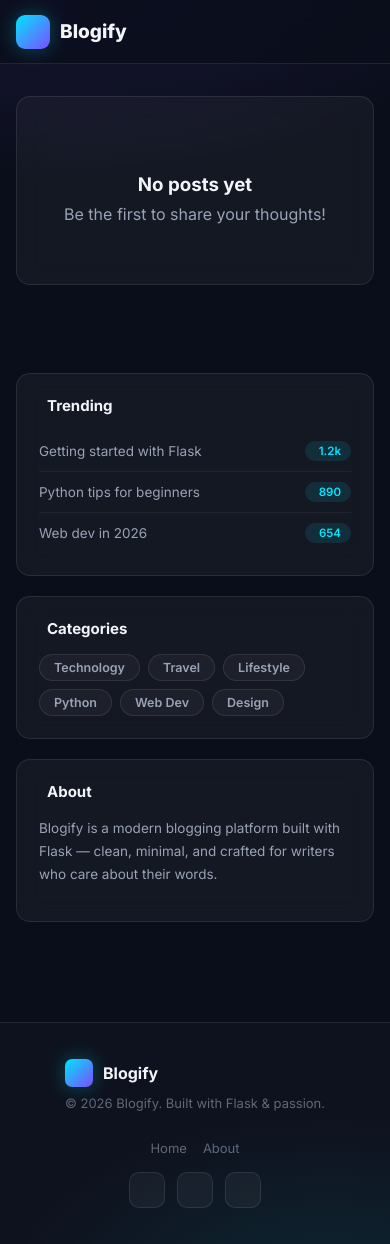
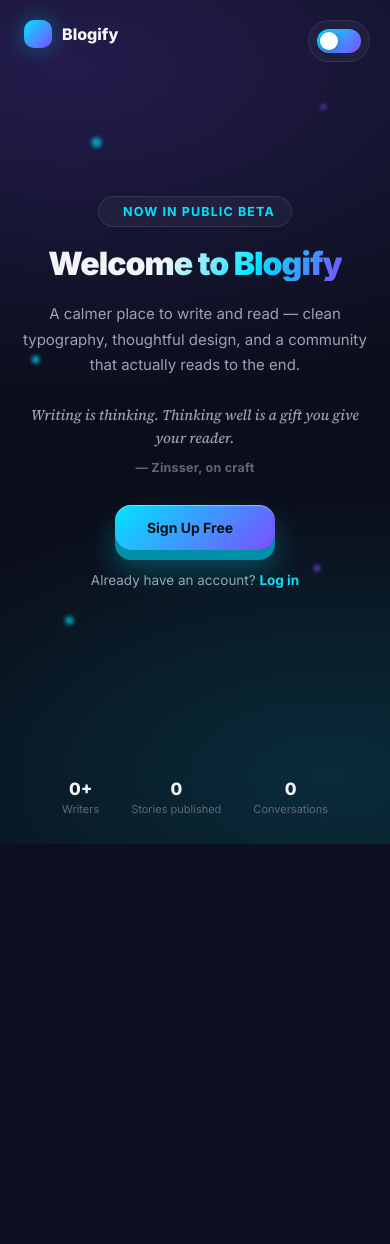
Before and after one commit to prasenjitshinde11/BLOGIFY, a Flask app: page / in a window 390 px wide. After the commit the page ends 844 px from the top, so only its background shows below. Run offline with Flask 3, Linux system fonts and the light colour scheme; some libraries are stand-ins or nearby versions.

Commit message:
Fixed the bugs and issues that are coming while login and sign and also modified the frontend UI , user interface

```diff
--- a/flaskblog/config.py
+++ b/flaskblog/config.py
@@ -3,7 +3,11 @@ import os
 
 class Config:
     SECRET_KEY = os.environ.get('SECRET_KEY', 'dev-fallback-change-in-production')
-    SQLALCHEMY_DATABASE_URI = 'sqlite:///site.db'
+    # Support DATABASE_URL from Render/Heroku; fix postgres:// prefix for SQLAlchemy
+    _db_url = os.environ.get('DATABASE_URL', 'sqlite:///site.db')
+    if _db_url.startswith('postgres://'):
+        _db_url = _db_url.replace('postgres://', 'postgresql://', 1)
+    SQLALCHEMY_DATABASE_URI = _db_url
     MAIL_SERVER = 'smtp.googlemail.com'
     MAIL_PORT = 587
     MAIL_USE_TLS = True
--- a/flaskblog/main/routes.py
+++ b/flaskblog/main/routes.py
@@ -1,6 +1,7 @@
 from flask import Blueprint
 from flask import render_template, request, Blueprint
-from flaskblog.models import Post
+from flask_login import current_user
+from flaskblog.models import Post, User, Comment
 from flaskblog.users.forms import DeleteForm
 
 main = Blueprint('main', __name__)
@@ -9,10 +10,22 @@ main = Blueprint('main', __name__)
 @main.route("/")
 @main.route("/home")
 def home():
+    # Show welcome landing page for visitors who aren't logged in
+    if not current_user.is_authenticated:
+        total_users = User.query.count()
+        total_posts = Post.query.count()
+        total_comments = Comment.query.count()
+        return render_template('welcome.html',
+                               total_users=total_users,
+                               total_posts=total_posts,
+                               total_comments=total_comments)
+
+    # Logged-in users see the regular post feed
     page = request.args.get('page', 1, type=int)
-    post = Post.query.order_by(Post.date_posted.desc()).paginate(page=page, per_page=2)
-    form =  DeleteForm()
+    post = Post.query.order_by(Post.date_posted.desc()).paginate(page=page, per_page=5)
+    form = DeleteForm()
     return render_template('home.html', posts=post, form=form)
+
 
 @main.route("/about")
 def about():
--- a/flaskblog/models.py
+++ b/flaskblog/models.py
@@ -43,6 +43,7 @@ class Post(db.Model):
     content = db.Column(db.Text, nullable=False)
     image_file = db.Column(db.String(20), nullable=True)
     user_id = db.Column(db.Integer, db.ForeignKey('user.id'), nullable=False)
+    comments = db.relationship('Comment', backref='post', lazy=True, cascade='all, delete-orphan')
 
     def __repr__(self):
         return f"Post('{self.title}' , '{self.date_posted}')"
--- a/flaskblog/posts/forms.py
+++ b/flaskblog/posts/forms.py
@@ -8,6 +8,6 @@ class PostForm(FlaskForm):
     content=TextAreaField('Content', validators=[DataRequired()])
     submit = SubmitField('Post')
 
-class commentForm(FlaskForm):
+class CommentForm(FlaskForm):
     content = TextAreaField('Comment', validators=[DataRequired()])
     submit= SubmitField('Post Comment')
--- a/flaskblog/posts/routes.py
+++ b/flaskblog/posts/routes.py
@@ -3,7 +3,7 @@ from flask import (render_template, url_for, flash,
 from flask_login import current_user, login_required
 from flaskblog import db
 from flaskblog.models import Post , Comment
-from flaskblog.posts.forms import PostForm, commentForm
+from flaskblog.posts.forms import PostForm, CommentForm
 
 posts = Blueprint('posts', __name__)
 
@@ -24,7 +24,7 @@ def new_post():
 @login_required
 def post(post_id):
     post = Post.query.get_or_404(post_id)
-    form = commentForm()
+    form = CommentForm()
 
     if form.validate_on_submit():
         comment = Comment(body=form.content.data, user_id=current_user.id, post_id=post.id)
--- /dev/null
+++ b/flaskblog/templates/welcome.html
@@ -0,0 +1,336 @@
+<!DOCTYPE html>
+<html lang="en">
+<head>
+<meta charset="UTF-8">
+<meta name="viewport" content="width=device-width, initial-scale=1">
+<meta name="description" content="Blogify — A calmer place to write and read. Join a community that values thoughtful writing.">
+<title>Blogify — Welcome</title>
+<link rel="stylesheet" href="https://cdnjs.cloudflare.com/ajax/libs/tabler-icons/2.44.0/iconfont/tabler-icons.min.css">
+<link href="https://fonts.googleapis.com/css2?family=Inter:wght@400;500;600;700;800;900&family=Source+Serif+4:ital,opsz,wght@0,8..60,400;1,8..60,500&display=swap" rel="stylesheet">
+<style>
+  :root{
+    --bg:#0a0e1a;
+    --bg-soft: rgba(255,255,255,0.045);
+    --border: rgba(255,255,255,0.09);
+    --text:#f2f4f8;
+    --text-soft:#9aa3b5;
+    --text-mute:#5f6779;
+    --cyan:#00e5ff;
+    --violet:#7c4dff;
+    --glow-a: rgba(124,77,255,0.22);
+    --glow-b: rgba(0,229,255,0.14);
+  }
+  [data-theme="light"]{
+    --bg:#f4f6fb;
+    --bg-soft: rgba(10,14,26,0.035);
+    --border: rgba(10,14,26,0.09);
+    --text:#12141c;
+    --text-soft:#4d5468;
+    --text-mute:#8a90a3;
+    --glow-a: rgba(124,77,255,0.14);
+    --glow-b: rgba(0,190,220,0.12);
+  }
+
+  *{box-sizing:border-box;}
+  html,body{margin:0;padding:0;width:100%;height:100%;}
+  body{
+    min-height:100vh; overflow-x:hidden;
+    background:
+      radial-gradient(1100px 560px at 18% 8%, var(--glow-a), transparent 60%),
+      radial-gradient(950px 520px at 84% 92%, var(--glow-b), transparent 55%),
+      var(--bg);
+    font-family:'Inter', sans-serif;
+    color:var(--text);
+    position:relative;
+    transition: background 0.5s ease, color 0.4s ease;
+  }
+
+  /* floating orbs */
+  .orb{ position:absolute; border-radius:50%; filter:blur(2px); opacity:0.55; animation: float 9s ease-in-out infinite; }
+  .orb1{ width:10px;height:10px; background:var(--cyan); top:18%; left:22%; animation-delay:0s; }
+  .orb2{ width:6px;height:6px; background:var(--violet); top:70%; left:78%; animation-delay:2s; }
+  .orb3{ width:8px;height:8px; background:var(--cyan); top:75%; left:15%; animation-delay:4s; }
+  .orb4{ width:5px;height:5px; background:var(--violet); top:15%; left:80%; animation-delay:1s; }
+  .orb5{ width:7px;height:7px; background:var(--cyan); top:45%; left:6%; animation-delay:3s; }
+  @keyframes float{
+    0%,100%{ transform:translateY(0) translateX(0); opacity:0.45; }
+    50%{ transform:translateY(-26px) translateX(10px); opacity:0.9; }
+  }
+
+  /* theme toggle */
+  .theme-toggle{
+    position:absolute; top:36px; right:48px;
+    display:flex; align-items:center; gap:10px;
+    padding:8px; border-radius:999px;
+    background:var(--bg-soft); border:1px solid var(--border);
+    backdrop-filter: blur(14px); cursor:pointer;
+    z-index:10;
+  }
+  .theme-toggle .track{
+    width:52px; height:28px; border-radius:999px; position:relative;
+    background:linear-gradient(135deg, var(--cyan), var(--violet));
+  }
+  .theme-toggle .knob{
+    position:absolute; top:3px; left:3px; width:22px; height:22px; border-radius:50%;
+    background:#fff; display:flex; align-items:center; justify-content:center;
+    font-size:12px; color:#7c4dff; transition: left 0.3s ease;
+    box-shadow:0 2px 8px rgba(0,0,0,0.3);
+  }
+  [data-theme="light"] .theme-toggle .knob{ left:27px; }
+
+  /* nav / logo */
+  .logo{
+    position:absolute; top:40px; left:56px;
+    display:flex; align-items:center; gap:10px; font-weight:800; font-size:19px;
+    z-index:10;
+  }
+  .logo-mark{
+    width:34px;height:34px;border-radius:10px;
+    background:linear-gradient(135deg, var(--cyan), var(--violet));
+    display:flex; align-items:center; justify-content:center;
+    box-shadow:0 0 22px rgba(0,229,255,0.35); font-size:17px; color:#04121a;
+  }
+
+  /* center content */
+  .center{
+    min-height:100vh; display:flex; flex-direction:column; align-items:center; justify-content:center;
+    gap:28px; text-align:center; position:relative; z-index:2;
+    padding:100px 24px 120px;
+  }
+  .eyebrow{
+    display:flex; align-items:center; gap:8px;
+    font-size:12.5px; font-weight:700; letter-spacing:0.09em; text-transform:uppercase;
+    color:var(--cyan); padding:7px 16px; border-radius:999px;
+    background:var(--bg-soft); border:1px solid var(--border);
+  }
+  .eyebrow i{ font-size:14px; }
+
+  h1{
+    font-size:clamp(32px, 5vw, 56px); font-weight:900; letter-spacing:-0.03em; line-height:1.08;
+    margin:0; max-width:820px;
+    background:linear-gradient(120deg, var(--text) 40%, var(--cyan) 70%, var(--violet) 100%);
+    -webkit-background-clip:text; background-clip:text; -webkit-text-fill-color:transparent;
+  }
+  .sub{
+    font-size:17px; color:var(--text-soft); max-width:520px; line-height:1.7; margin:0;
+  }
+
+  /* quote carousel */
+  .quote-box{
+    margin-top:6px; min-height:70px; max-width:560px;
+    display:flex; flex-direction:column; align-items:center; gap:10px;
+  }
+  .quote-text{
+    font-family:'Source Serif 4', serif; font-style:italic; font-size:16.5px;
+    color:var(--text-soft); line-height:1.6; opacity:0; transform:translateY(6px);
+    transition: opacity 0.6s ease, transform 0.6s ease;
+  }
+  .quote-text.show{ opacity:1; transform:translateY(0); }
+  .quote-author{ font-size:12.5px; font-weight:700; color:var(--text-mute); letter-spacing:0.02em; }
+
+  /* CTA buttons */
+  .cta-wrap{ perspective:600px; margin-top:10px; }
+  .signup-btn{
+    position:relative; padding:17px 44px; border:none; border-radius:16px; cursor:pointer;
+    font-size:16px; font-weight:700; color:#04121a; font-family:inherit;
+    background: linear-gradient(135deg, var(--cyan), var(--violet));
+    box-shadow:
+      0 1px 0 rgba(255,255,255,0.4) inset,
+      0 10px 0 0 #0090a8,
+      0 18px 30px rgba(0,229,255,0.30);
+    transform: translateY(0) rotateX(0deg);
+    transition: transform 0.15s ease, box-shadow 0.15s ease;
+    display:flex; align-items:center; gap:10px;
+    text-decoration:none;
+  }
+  .signup-btn i{ font-size:18px; transition: transform 0.25s ease; }
+  .signup-btn:hover{
+    transform: translateY(-3px) rotateX(4deg);
+    box-shadow:
+      0 1px 0 rgba(255,255,255,0.4) inset,
+      0 13px 0 0 #0090a8,
+      0 24px 38px rgba(0,229,255,0.38);
+  }
+  .signup-btn:hover i{ transform: translateX(4px); }
+  .signup-btn:active{
+    transform: translateY(6px) rotateX(0deg);
+    box-shadow:
+      0 1px 0 rgba(255,255,255,0.4) inset,
+      0 2px 0 0 #0090a8,
+      0 6px 14px rgba(0,229,255,0.25);
+  }
+
+  .login-line{ font-size:13.5px; color:var(--text-soft); margin-top:2px; }
+  .login-line a{ color:var(--cyan); font-weight:700; text-decoration:none; }
+  .login-line a:hover{ text-decoration:underline; }
+
+  /* stats footer */
+  .stats-row{
+    position:fixed; bottom:44px; left:0; right:0;
+    display:flex; justify-content:center; gap:64px;
+    z-index:2;
+  }
+  .stat{ text-align:center; }
+  .stat-num{ font-size:20px; font-weight:800; }
+  .stat-label{ font-size:12px; color:var(--text-mute); margin-top:3px; }
+
+  /* ---- flash messages ---- */
+  .flash-container{
+    position:fixed; top:20px; left:50%; transform:translateX(-50%);
+    z-index:200; display:flex; flex-direction:column; gap:10px; width:90%; max-width:500px;
+  }
+  .flash-msg{
+    padding:14px 20px; border-radius:12px; font-size:14px; font-weight:600;
+    background:var(--bg-soft); border:1px solid var(--border);
+    backdrop-filter:blur(14px); color:var(--text);
+    animation: flash-in 0.4s ease;
+  }
+  .flash-msg.success{ border-color:rgba(0,229,255,0.4); }
+  .flash-msg.danger{ border-color:rgba(255,82,82,0.4); }
+  .flash-msg.info{ border-color:rgba(124,77,255,0.4); }
+  @keyframes flash-in{
+    from{ opacity:0; transform:translateY(-10px); }
+    to{ opacity:1; transform:translateY(0); }
+  }
+
+  /* ---- responsive ---- */
+  @media (max-width:768px){
+    .logo{ top:20px; left:24px; font-size:16px; }
+    .logo-mark{ width:28px; height:28px; font-size:14px; }
+    .theme-toggle{ top:20px; right:20px; }
+    .theme-toggle .track{ width:44px; height:24px; }
+    .theme-toggle .knob{ width:18px; height:18px; }
+    [data-theme="light"] .theme-toggle .knob{ left:23px; }
+    .center{ padding:80px 20px 140px; gap:20px; }
+    .sub{ font-size:15px; }
+    .quote-text{ font-size:14.5px; }
+    .signup-btn{ padding:14px 32px; font-size:14px; }
+    .stats-row{ gap:32px; bottom:28px; }
+    .stat-num{ font-size:17px; }
+    .stat-label{ font-size:11px; }
+  }
+</style>
+</head>
+<body data-theme="dark">
+
+  <!-- Flash Messages -->
+  {% with messages = get_flashed_messages(with_categories=true) %}
+    {% if messages %}
+      <div class="flash-container">
+        {% for category, message in messages %}
+          <div class="flash-msg {{ category }}">{{ message }}</div>
+        {% endfor %}
+      </div>
+    {% endif %}
+  {% endwith %}
+
+  <div class="orb orb1"></div>
+  <div class="orb orb2"></div>
+  <div class="orb orb3"></div>
+  <div class="orb orb4"></div>
+  <div class="orb orb5"></div>
+
+  <div class="logo">
+    <div class="logo-mark"><i class="ti ti-feather"></i></div>
+    Blogify
+  </div>
+
+  <div class="theme-toggle" onclick="toggleTheme()">
+    <div class="track">
+      <div class="knob" id="themeKnob"><i class="ti ti-sun" id="themeIcon"></i></div>
+    </div>
+  </div>
+
+  <div class="center">
+    <div class="eyebrow"><i class="ti ti-sparkles"></i> Now in public beta</div>
+
+    <h1>Welcome to Blogify</h1>
+    <p class="sub">A calmer place to write and read — clean typography, thoughtful design, and a community that actually reads to the end.</p>
+
+    <div class="quote-box">
+      <div class="quote-text" id="quoteText"></div>
+      <div class="quote-author" id="quoteAuthor"></div>
+    </div>
+
+    <div class="cta-wrap">
+      <a class="signup-btn" href="{{ url_for('users.register') }}" id="signupBtn">
+        <span>Sign Up Free</span> <i class="ti ti-arrow-right"></i>
+      </a>
+    </div>
+    <div class="login-line">Already have an account? <a href="{{ url_for('users.login') }}">Log in</a></div>
+  </div>
+
+  <div class="stats-row">
+    <div class="stat">
+      <div class="stat-num">{{ total_users }}+</div>
+      <div class="stat-label">Writers</div>
+    </div>
+    <div class="stat">
+      <div class="stat-num">{{ total_posts }}</div>
+      <div class="stat-label">Stories published</div>
+    </div>
+    <div class="stat">
+      <div class="stat-num">{{ total_comments }}</div>
+      <div class="stat-label">Conversations</div>
+    </div>
+  </div>
+
+  <script>
+    /* Theme toggle */
+    function toggleTheme(){
+      const body = document.body;
+      const icon = document.getElementById('themeIcon');
+      const isLight = body.getAttribute('data-theme') === 'light';
+      body.setAttribute('data-theme', isLight ? 'dark' : 'light');
+      icon.className = isLight ? 'ti ti-sun' : 'ti ti-moon';
+      localStorage.setItem('blogify-theme', isLight ? 'dark' : 'light');
+    }
+    /* Restore saved theme */
+    (function(){
+      const saved = localStorage.getItem('blogify-theme');
+      if(saved === 'light'){
+        document.body.setAttribute('data-theme', 'light');
+        document.getElementById('themeIcon').className = 'ti ti-moon';
+      }
+    })();
+
+    /* Quote carousel */
+    const quotes = [
+      { text: "Writing is thinking. Thinking well is a gift you give your reader.", author: "— Zinsser, on craft" },
+      { text: "A good story doesn't need decoration, it needs honesty.", author: "— Amara Reyes, Senior Editor" },
+      { text: "The blank page is not empty. It's full of everything you haven't said yet.", author: "— Tomas Kern, Writer" },
+      { text: "Read like a writer, write like a reader.", author: "— Blogify Community" }
+    ];
+    let qi = 0;
+    const qText = document.getElementById('quoteText');
+    const qAuthor = document.getElementById('quoteAuthor');
+
+    function showQuote(i){
+      qText.classList.remove('show');
+      qAuthor.style.opacity = 0;
+      setTimeout(() => {
+        qText.textContent = quotes[i].text;
+        qAuthor.textContent = quotes[i].author;
+        qText.classList.add('show');
+        qAuthor.style.transition = 'opacity 0.6s ease';
+        qAuthor.style.opacity = 1;
+      }, 300);
+    }
+    showQuote(qi);
+    setInterval(() => {
+      qi = (qi + 1) % quotes.length;
+      showQuote(qi);
+    }, 4500);
+
+    /* Auto-dismiss flash messages */
+    setTimeout(() => {
+      document.querySelectorAll('.flash-msg').forEach(el => {
+        el.style.transition = 'opacity 0.4s ease';
+        el.style.opacity = 0;
+        setTimeout(() => el.remove(), 400);
+      });
+    }, 4000);
+  </script>
+
+</body>
+</html>
--- a/flaskblog/users/forms.py
+++ b/flaskblog/users/forms.py
@@ -1,7 +1,7 @@
 from flask_login import current_user
 from flask_wtf import FlaskForm
 from flask_wtf.file import FileField, FileAllowed
-from wtforms import StringField, PasswordField, SubmitField, BooleanField ,TextAreaField
+from wtforms import StringField, PasswordField, SubmitField, BooleanField
 from wtforms.validators import DataRequired, Length, Email, EqualTo,ValidationError
 from flaskblog.models import User
 
@@ -107,7 +107,3 @@ class ResetPasswordForm(FlaskForm):
         'Confirm Password',
         validators=[DataRequired(), EqualTo('password')])
        submit = SubmitField('Reset Password')
-
-class CommentForm(FlaskForm):
-    content  = TextAreaField('Content', validators=[DataRequired()])
-    submit = SubmitField('Post Comment')
--- a/flaskblog/users/routes.py
+++ b/flaskblog/users/routes.py
@@ -2,7 +2,7 @@ from flask import Blueprint
 from flask import  render_template, url_for, flash, redirect , request
 from flaskblog import  db , bcrypt
 from flaskblog.users.forms import (RegistrationForm, LoginForm ,UpdateAccountForm,
-                             DeleteForm, RequestResetForm, ResetPasswordForm, CommentForm)
+                             DeleteForm, RequestResetForm, ResetPasswordForm)
 from flaskblog.models import User, Post
 from flask_login import login_user ,current_user, logout_user, login_required
 from flaskblog.users.utils import save_picture, send_reset_email
@@ -27,6 +27,8 @@ def register():
 
 @users.route("/login", methods=['GET', 'POST'])
 def login():
+    if current_user.is_authenticated:
+        return redirect(url_for('main.home'))
     form = LoginForm()
 
     if form.validate_on_submit():
```
Also changed, not shown: flaskblog/templates/auth_base.html (+79 -95 lines), flaskblog/users/utils.py (+7 -0 lines), README.md, flaskblog/templates/account.html (line endings or trailing spaces).
